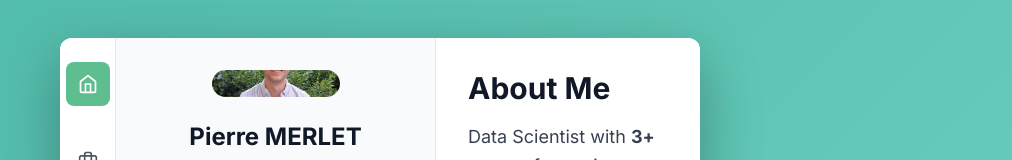
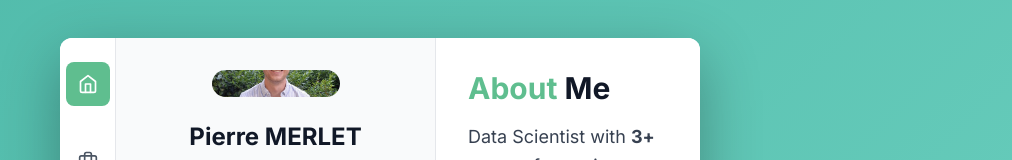
Before and after one commit to PierreMrt/nextjs-portfolio, a Next.js app: page / in a window 1280 px wide. Shown: the part 162-322 px from the top of the page, without its empty margins (260-1272 px from the left). Built offline with nearby package versions, Linux system fonts and the light colour scheme.

Commit message:
Update section titles with teal/black styling

```diff
--- a/components/sections/AboutSection.tsx
+++ b/components/sections/AboutSection.tsx
@@ -6,8 +6,9 @@ export default function AboutSection() {
   return (
     <div className="space-y-8">
       <div>
-        <h2 className="text-3xl font-bold mb-4 text-gray-900">
-          About Me
+        <h2 className="text-3xl font-bold mb-4">
+          <span className="text-teal-500">About</span>{" "}
+          <span className="text-gray-900">Me</span>
         </h2>
         <div className="text-gray-700 space-y-4">
           <p className="text-lg leading-relaxed">
@@ -20,7 +21,10 @@ export default function AboutSection() {
 
       {/* Skills Section */}
       <div>
-        <h3 className="text-2xl font-bold mb-6 text-gray-900">Skills & Expertise</h3>
+        <h3 className="text-2xl font-bold mb-6">
+          <span className="text-teal-500">Skills</span>{" "}
+          <span className="text-gray-900">& Expertise</span>
+        </h3>
 
         <div className="space-y-8">
           {/* Technical Skills */}
```
